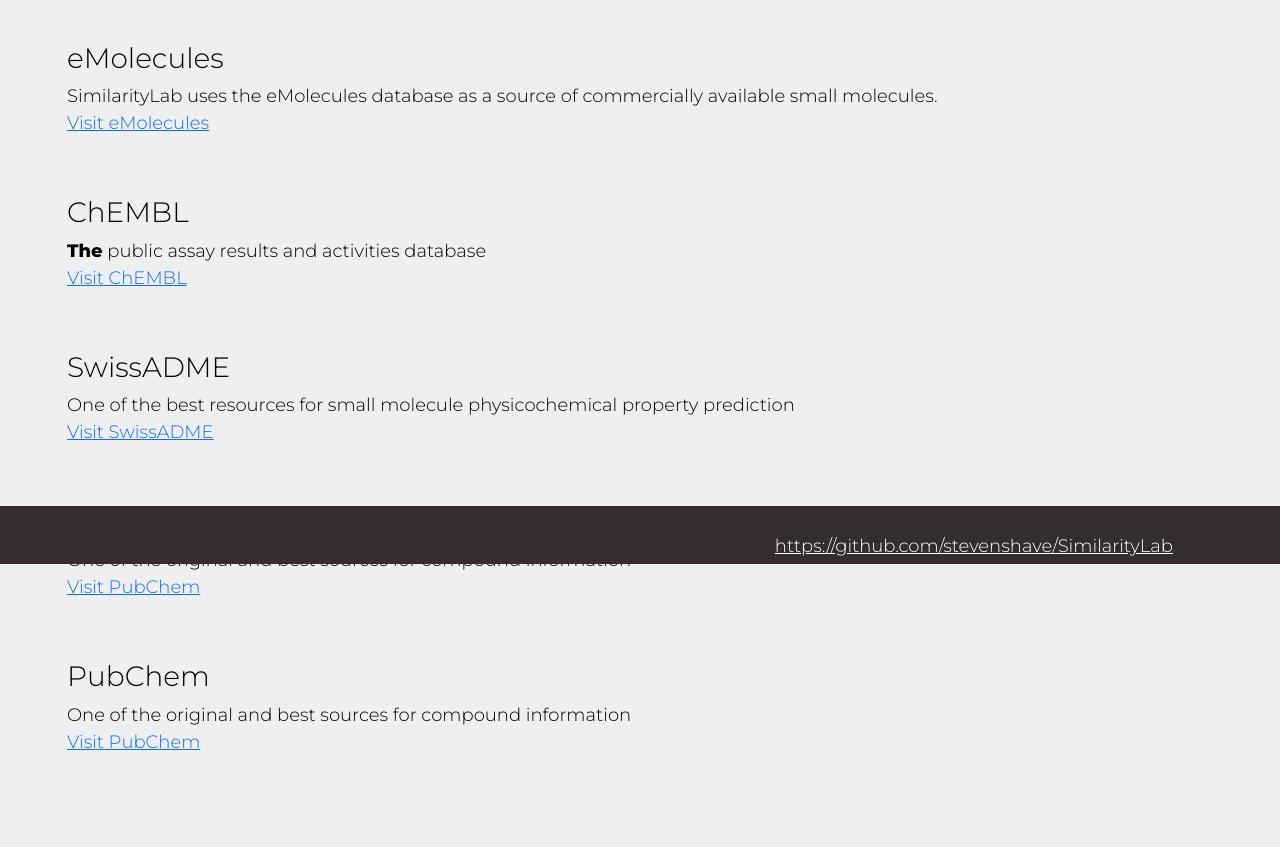
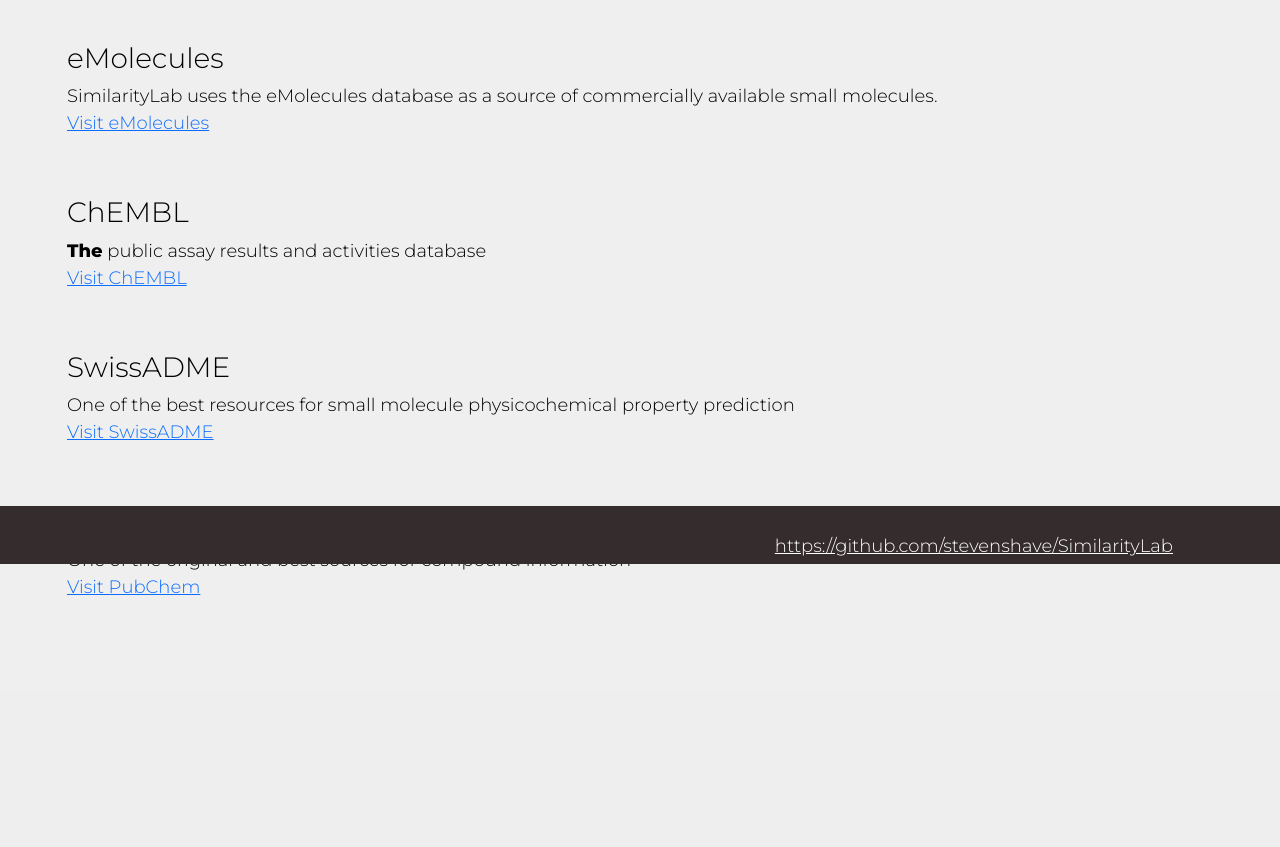
Before and after one commit to stevenshave/SimilarityLab, a Flask app: page /tools.html in a window 1280 px wide. Shown: the part 236-1083 px from the top of the page. After the commit the page ends 831 px from the top, so only its background shows below. Run offline with Flask 2, Linux system fonts and the light colour scheme; parts of the project's set-up code (start-up, migrations or seed data) failed here and were passed over.

Commit message:
Removed repetition

```diff
--- a/templates/tools.html
+++ b/templates/tools.html
@@ -36,11 +36,7 @@
         <h3>PubChem</h3>
         One of the original and best sources for compound information <a href="https://pubchem.ncbi.nlm.nih.gov/"><br>Visit PubChem</a>
     </p>
-    <br>
-    <p>
-    <h3>PubChem</h3>
-    One of the original and best sources for compound information <a href="https://pubchem.ncbi.nlm.nih.gov/"><br>Visit PubChem</a>
-    </p>
+
 
 </div>
 
```
